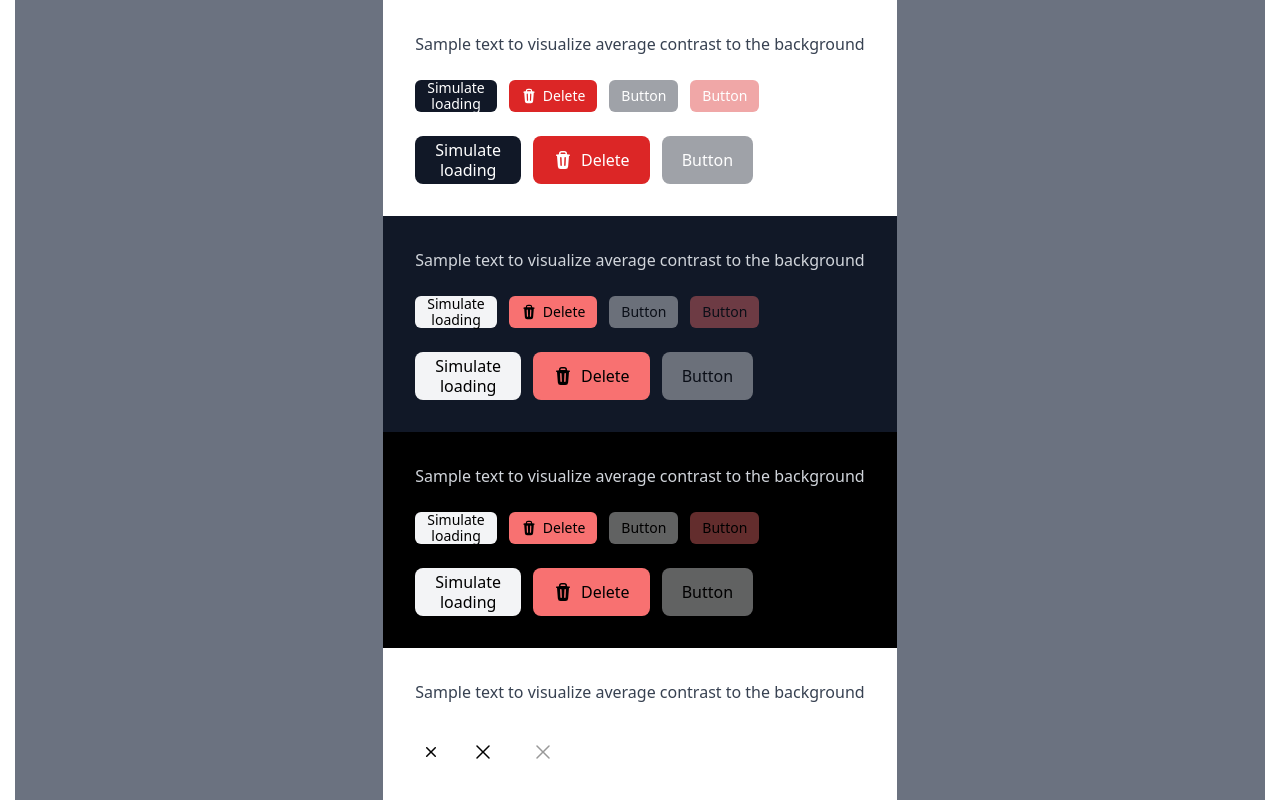
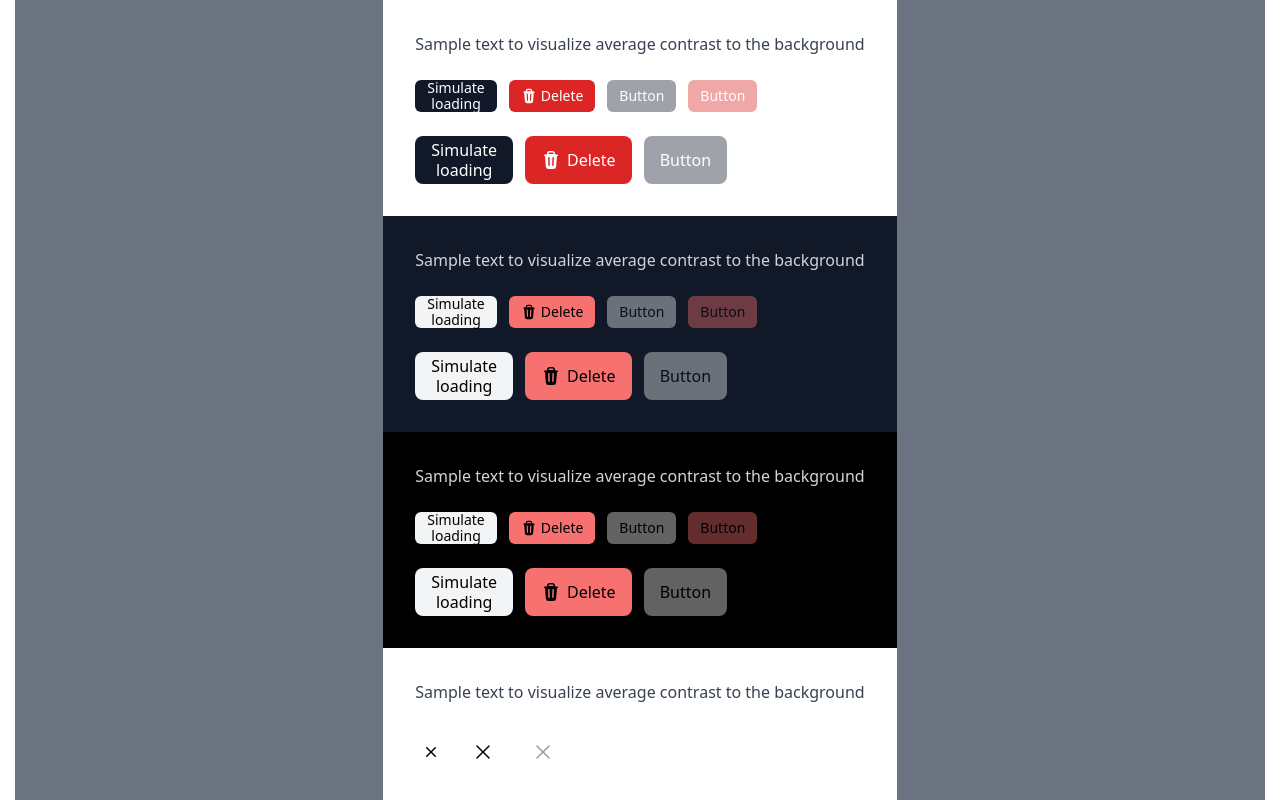
Before and after one commit to kripod/next-starter-strict, a Next.js app: page / in a window 1280 px wide. Shown: the top 800 px of the page. Built offline with nearby package versions, Linux system fonts and the light colour scheme.

Commit message:
refactor(Button): shrink spacings

```diff
--- a/src/components/buttons/_Button.tsx
+++ b/src/components/buttons/_Button.tsx
@@ -48,8 +48,8 @@ export const Button = React.forwardRef(function Button(
         className={clsx(
           "col-start-1 row-start-1 inline-flex items-center",
           !equilateral && {
-            "gap-x-1.5 px-3": size === "sm",
-            "gap-x-2 px-5": size === "md",
+            "gap-x-1 px-3": size === "sm",
+            "gap-x-1.5 px-4": size === "md",
           },
           loading && "invisible",
         )}
```
